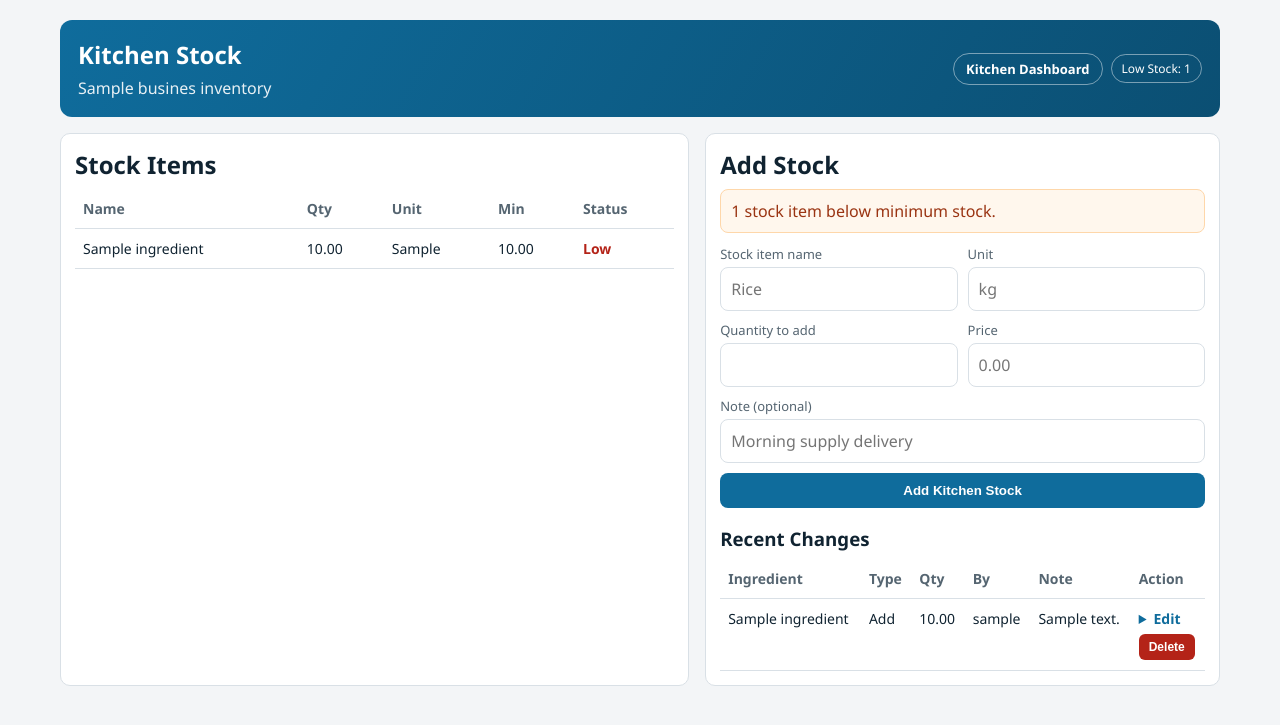
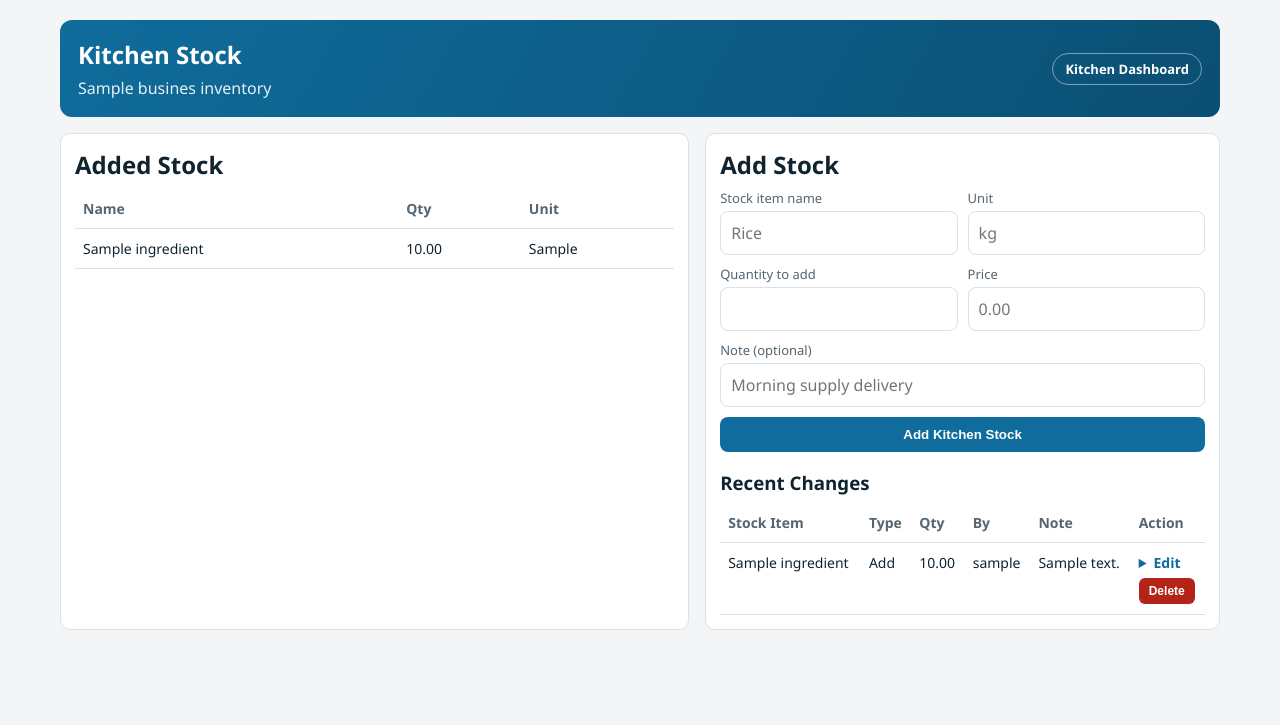
Before and after one commit to Aasthaa-bh/Intern-project, a Django app: page /restaurant/kitchen/stock/ in a window 1280 px wide. Shown: the top 725 px of the page. Run offline with Django 5.2, Linux system fonts and the light colour scheme; tables that the repository leaves empty hold one stand-in row (values such as "Sample post").

Commit message:
Remove low_stock_count

```diff
--- a/POSsystem/restaurant/templates/restaurant/kitchen_stock.html
+++ b/POSsystem/restaurant/templates/restaurant/kitchen_stock.html
@@ -58,17 +58,16 @@
       </div>
       <div style="display:flex; gap:8px; align-items:center; flex-wrap:wrap;">
         <a class="back" href="{% url 'restaurant_kitchen_dashboard' %}">Kitchen Dashboard</a>
-        <span class="pill">Low Stock: {{ low_stock_count }}</span>
       </div>
     </section>
 
     <section class="grid">
       <article class="panel">
-        <h2 style="margin:0 0 8px">Stock Items</h2>
+        <h2 style="margin:0 0 8px">Added Stock</h2>
         {% if ingredients %}
           <table>
             <thead>
-              <tr><th>Name</th><th>Qty</th><th>Unit</th><th>Min</th><th>Status</th></tr>
+              <tr><th>Name</th><th>Qty</th><th>Unit</th></tr>
             </thead>
             <tbody>
               {% for ingredient in ingredients %}
@@ -76,14 +75,6 @@
                   <td>{{ ingredient.name }}</td>
                   <td>{{ ingredient.quantity }}</td>
                   <td>{{ ingredient.unit }}</td>
-                  <td>{{ ingredient.min_stock }}</td>
-                  <td>
-                    {% if ingredient.quantity <= ingredient.min_stock %}
-                      <span class="low">Low</span>
-                    {% else %}
-                      <span class="ok">OK</span>
-                    {% endif %}
-                  </td>
                 </tr>
               {% endfor %}
             </tbody>
@@ -97,9 +88,6 @@
         <h2 style="margin:0 0 8px">Add Stock</h2>
         {% if form_error %}
           <div class="error">{{ form_error }}</div>
-        {% endif %}
-        {% if low_stock_count %}
-            <div class="notice">{{ low_stock_count }} stock item{{ low_stock_count|pluralize }} below minimum stock.</div>
         {% endif %}
         <form method="post">
           {% csrf_token %}
@@ -134,7 +122,7 @@
         <h3 style="margin:18px 0 8px">Recent Changes</h3>
         {% if recent_changes %}
           <table>
-            <thead><tr><th>Ingredient</th><th>Type</th><th>Qty</th><th>By</th><th>Note</th><th>Action</th></tr></thead>
+            <thead><tr><th>Stock Item</th><th>Type</th><th>Qty</th><th>By</th><th>Note</th><th>Action</th></tr></thead>
             <tbody>
               {% for change in recent_changes %}
                 <tr>
--- a/POSsystem/restaurant/views.py
+++ b/POSsystem/restaurant/views.py
@@ -201,7 +201,6 @@ def kitchen_stock(request):
 
     ingredients = Ingredient.objects.none()
     recent_changes = InventoryStockHistory.objects.none()
-    low_stock_count = 0
 
     if business:
         ingredients = list(Ingredient.objects.filter(business=business).order_by("name"))
@@ -231,12 +230,9 @@ def kitchen_stock(request):
         for item in ingredients:
             item.latest_price = ingredient_price_map.get(item.id, "")
 
-        low_stock_count = sum(1 for item in ingredients if item.quantity <= item.min_stock)
-
     context = {
         "ingredients": ingredients,
         "recent_changes": recent_changes,
-        "low_stock_count": low_stock_count,
         "business": business,
         "form_error": form_error,
     }
```
